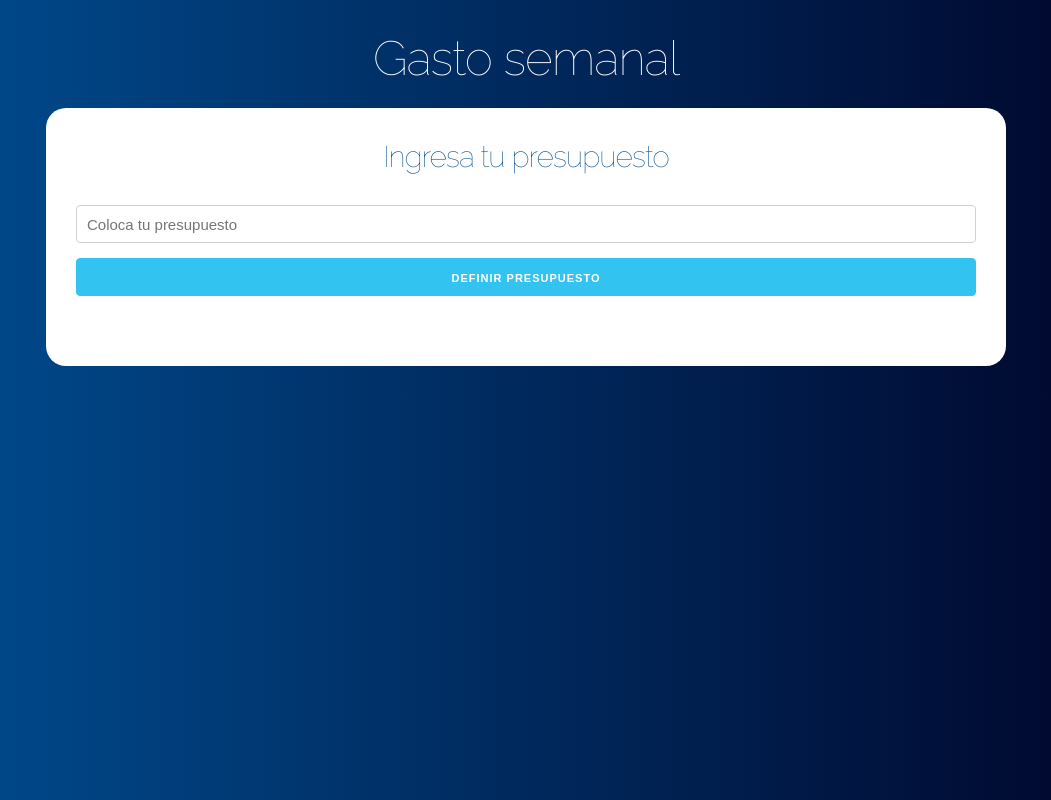
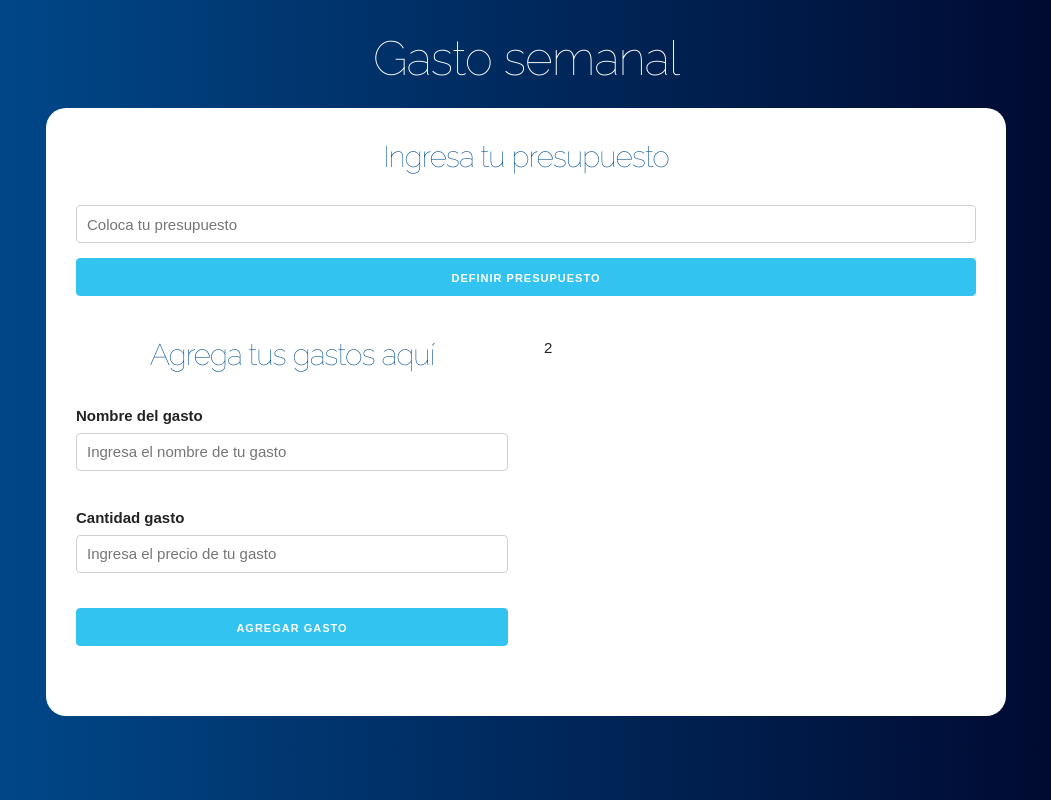
Before and after one commit to nicksiuxs/budget-control, a React (Create React App) app: page / in a window 1280 px wide. Shown: the whole page, without its empty margins (114-1165 px from the left). Built offline with nearby package versions, Linux system fonts and the light colour scheme.

Commit message:
ADD: form component was added

```diff
--- a/src/App.js
+++ b/src/App.js
@@ -1,5 +1,6 @@
 import React , {useState}from 'react';
-import Question from './components/Question/Question.js';
+import Question from './components/Question/Question';
+import Form from './components/Forms/Forms';
 
 function App() {
 
@@ -17,6 +18,14 @@ function App() {
             saveBudget = {saveBudget}
             saveRemaining = {saveRemaining}
           />
+          <div className="row">
+              <div className="one-half column">
+                  <Form/>
+              </div>
+              <div className="one-half column">
+                  2
+              </div>
+          </div>
         </div>
       </header>
     </div>
--- /dev/null
+++ b/src/components/Forms/Forms.js
@@ -0,0 +1,32 @@
+import React,{useState} from 'react';
+
+const Forms = () => {
+    return (
+        <form>
+            <h2>Agrega tus gastos aquí</h2>
+            <div className="campo">
+                <label>Nombre del gasto</label>
+                <input
+                    type="text"
+                    className="u-full-width"
+                    placeholder="Ingresa el nombre de tu gasto"
+                />
+            </div>
+            <div className="campo">
+                <label>Cantidad gasto</label>
+                <input
+                    type="number"
+                    className="u-full-width"
+                    placeholder="Ingresa el precio de tu gasto"
+                />
+            </div>
+
+            <input
+                type="submit"
+                className="button-primary u-full-width"
+                value="Agregar Gasto"
+            />
+        </form>
+    )
+}
+export default Forms;
```
